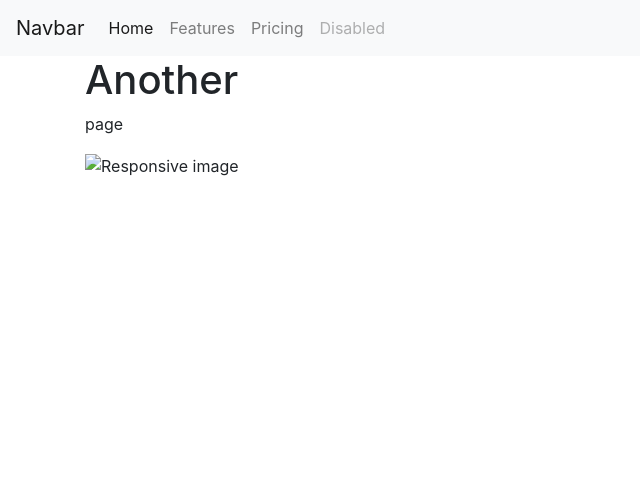
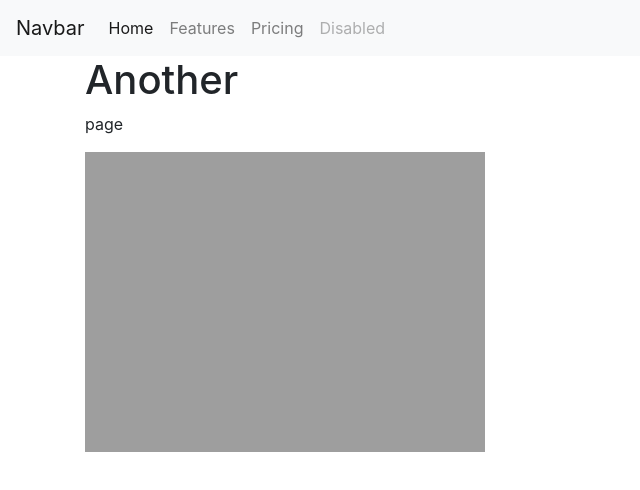
Before and after one commit to szymanskirafal/kotelek, a plain HTML site: page another.html in a window 1280 px wide. Shown: the whole page, without its empty margins (0-640 px from the left). Drawn offline with nearby package versions, Linux system fonts and the light colour scheme; the site is published under a folder, as on GitHub Pages, so addresses that start at the root find nothing.

Commit message:
Update another.html

```diff
--- a/another.html
+++ b/another.html
@@ -36,7 +36,7 @@
     <div class="container">
       <h1>Another</h1>
       <p>page</p>
-      <img src="/images/IMG_1836.jpeg" class="img-fluid" alt="Responsive image">
+      <img src="./images/IMG_1836.jpeg" class="img-fluid" alt="Responsive image">
     </div>
 
     <!-- Optional JavaScript -->
```
